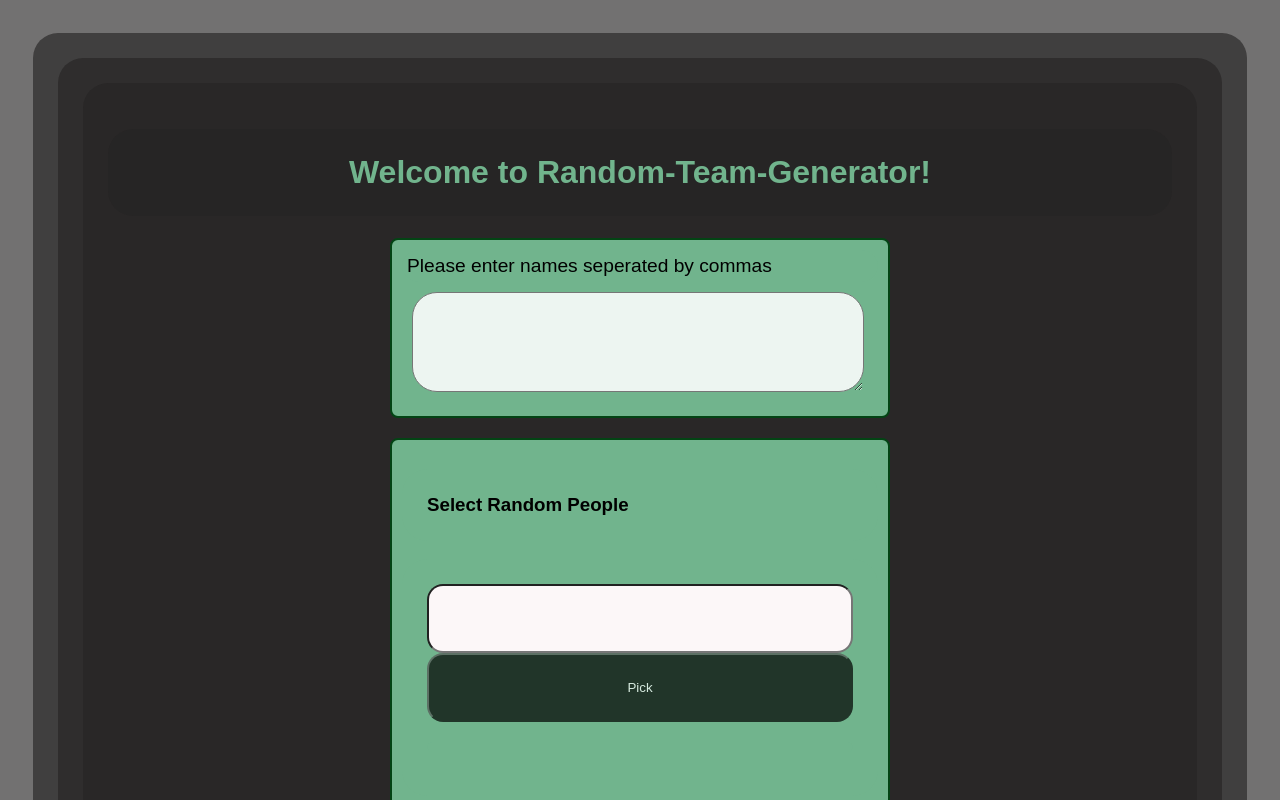
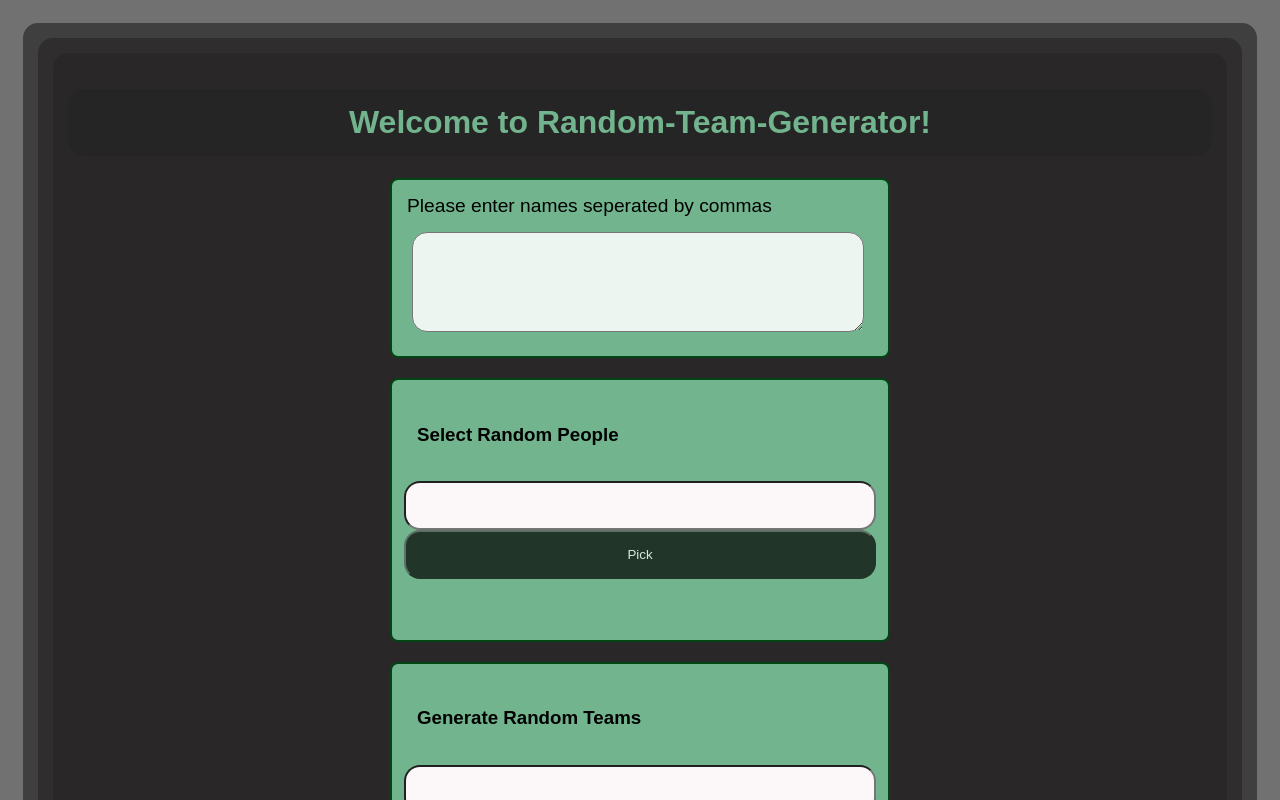
Before and after one commit to Sara-Mill/random_team_generator, a React (Create React App) app: page / in a window 1280 px wide. Shown: the top 800 px of the page. Built offline with nearby package versions, Linux system fonts and the light colour scheme.

Commit message:
update styling

```diff
--- a/src/style.css
+++ b/src/style.css
@@ -2,8 +2,8 @@
   box-sizing: border-box;
   font-family: sans-serif;
   background-color: rgba(38, 36, 36, 0.647);
-  padding: 25px;
-  border-radius: 25px;
+  padding: 15px;
+  border-radius: 15px;
 }
 h1 {
   text-align: center;
@@ -52,6 +52,7 @@ h3 {
 .random-human-picker-container,
 .random-team-generator-container {
   width: 100%;
+  padding: 2px;
   background-color: #71b48d;
 }
 .human-list-container input,
```
